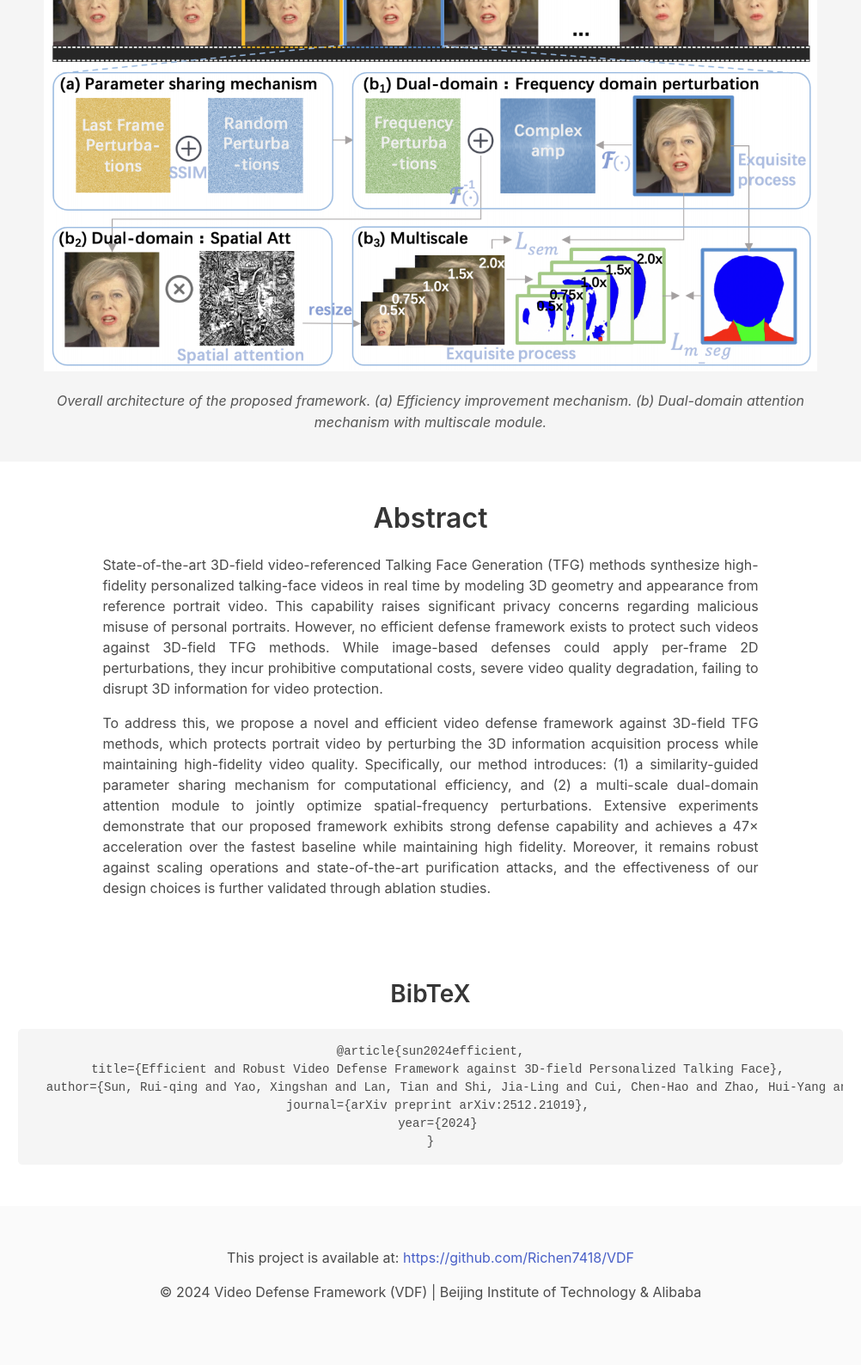
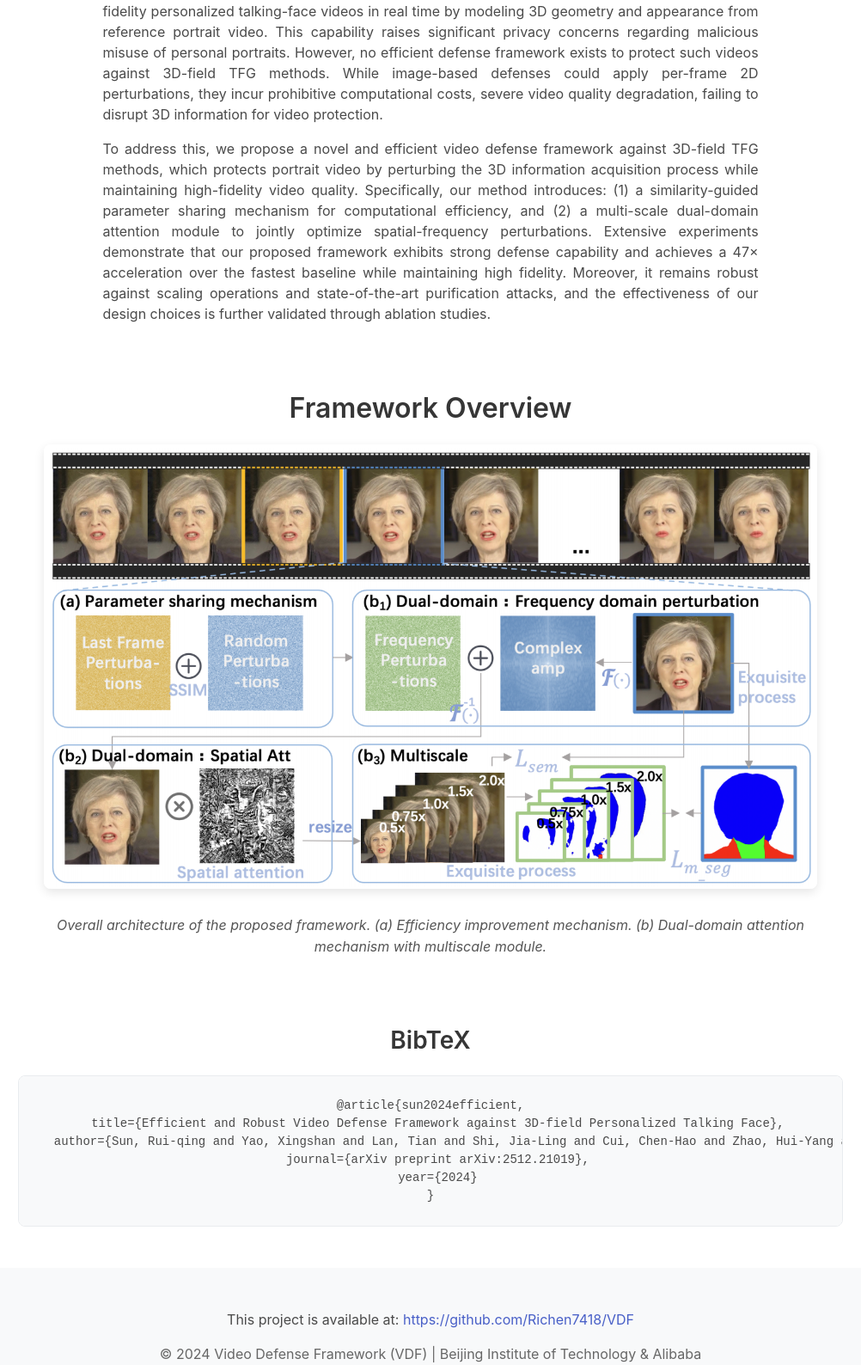
Before and after one commit to ZKaoChi/VDF, a plain HTML site: page index.html in a window 1280 px wide. Shown: the part 1212-2800 px from the top of the page at 86% size, without its empty margins (139-1141 px from the left). Drawn offline with nearby package versions, Linux system fonts and the light colour scheme; some icons are missing; a web font is replaced by a local one.

Commit message:
background

```diff
--- a/index.html
+++ b/index.html
@@ -27,6 +27,10 @@
   <link rel="stylesheet" href="https://cdn.jsdelivr.net/gh/jpswalsh/academicons@1/css/academicons.min.css">
 
   <style>
+    body {
+      background-color: #ffffff;
+    }
+
     .container {
       text-align: center;
     }
@@ -99,6 +103,18 @@
       margin-left: auto;
       margin-right: auto;
     }
+
+    .hero {
+      background-color: #ffffff;
+    }
+
+    .hero.is-light {
+      background-color: #f8f9fa;
+    }
+
+    .footer {
+      background-color: #f8f9fa;
+    }
   </style>
 </head>
 <body>
@@ -128,6 +144,10 @@
               <sup>1</sup>Beijing Institute of Technology,
               <sup>2</sup>Alibaba International Digital Commerce
             </span>
+            <br>
+            <span class="author-block" style="color: #666; margin-top: 0.5rem; display: inline-block;">
+              * Corresponding Authors
+            </span>
           </div>
 
           <div class="column has-text-centered">
@@ -135,7 +155,7 @@
               <!-- Paper PDF Link -->
               <span class="link-block">
                 <a href="https://arxiv.org/abs/2512.21019" target="_blank"
-                   class="external-link button is-normal is-rounded is-dark">
+                   class="external-link button is-normal is-rounded">
                   <span class="icon">
                     <i class="ai ai-arxiv"></i>
                   </span>
@@ -146,7 +166,7 @@
               <!-- Github link -->
               <span class="link-block">
                 <a href="https://github.com/Richen7418/VDF" target="_blank"
-                   class="external-link button is-normal is-rounded is-dark">
+                   class="external-link button is-normal is-rounded">
                   <span class="icon">
                     <i class="fab fa-github"></i>
                   </span>
@@ -169,11 +189,11 @@
       <div class="columns is-centered">
         <div class="column is-two-thirds">
           <div class="item">
-            <video controls style="width: 100%; max-width: 800px; margin: 0 auto;">
+            <video controls style="width: 100%; max-width: 800px; margin: 0 auto; border-radius: 8px; box-shadow: 0 4px 12px rgba(0,0,0,0.1);">
               <source src="src/video/demo.mp4" type="video/mp4">
               Your browser does not support the video tag.
             </video>
-            <div class="figure-caption" style="margin-top: 1rem;">
+            <div class="figure-caption" style="margin-top: 1.5rem;">
               Demonstration of our video defense framework. The video shows the effectiveness of our method in protecting portrait videos while maintaining visual quality.
             </div>
           </div>
@@ -183,27 +203,8 @@
   </div>
 </section>
 
-<!-- Framework Overview -->
-<section class="hero is-small is-light">
-  <div class="hero-body">
-    <div class="container">
-      <h2 class="title is-3">Framework Overview</h2>
-      <div class="columns is-centered">
-        <div class="column is-four-fifths">
-          <div class="item">
-            <img src="src/image/framework.png" alt="VDF Framework Architecture" style="width: 100%; max-width: 900px;">
-            <div class="figure-caption">
-              Overall architecture of the proposed framework. (a) Efficiency improvement mechanism. (b) Dual-domain attention mechanism with multiscale module.
-            </div>
-          </div>
-        </div>
-      </div>
-    </div>
-  </div>
-</section>
-
 <!-- Abstract -->
-<section class="section hero">
+<section class="section">
   <div class="container is-max-desktop">
     <div class="columns is-centered has-text-centered">
       <div class="column is-four-fifths">
@@ -233,11 +234,30 @@
   </div>
 </section>
 
+<!-- Framework Overview -->
+<section class="hero is-small">
+  <div class="hero-body">
+    <div class="container">
+      <h2 class="title is-3">Framework Overview</h2>
+      <div class="columns is-centered">
+        <div class="column is-four-fifths">
+          <div class="item">
+            <img src="src/image/framework.png" alt="VDF Framework Architecture" style="width: 100%; max-width: 900px; border-radius: 8px; box-shadow: 0 4px 12px rgba(0,0,0,0.1);">
+            <div class="figure-caption" style="margin-top: 1.5rem;">
+              Overall architecture of the proposed framework. (a) Efficiency improvement mechanism. (b) Dual-domain attention mechanism with multiscale module.
+            </div>
+          </div>
+        </div>
+      </div>
+    </div>
+  </div>
+</section>
+
 <!-- BibTeX -->
 <section class="section" id="BibTeX">
   <div class="container is-max-desktop content">
     <h2 class="title">BibTeX</h2>
-    <pre style="background-color: #f5f5f5; padding: 1rem; border-radius: 5px; overflow-x: auto;">
+    <pre style="background-color: #f8f9fa; padding: 1.5rem; border-radius: 8px; overflow-x: auto; border: 1px solid #e9ecef;">
 @article{sun2024efficient,
   title={Efficient and Robust Video Defense Framework against 3D-field Personalized Talking Face},
   author={Sun, Rui-qing and Yao, Xingshan and Lan, Tian and Shi, Jia-Ling and Cui, Chen-Hao and Zhao, Hui-Yang and Wu, Zhijing and Yang, Chen and Mao, Xian-Ling},
@@ -256,7 +276,7 @@
             This project is available at:
             <a href="https://github.com/Richen7418/VDF" target="_blank">https://github.com/Richen7418/VDF</a>
           </p>
-          <p style="margin-top: 1rem;">
+          <p style="margin-top: 1rem; color: #666;">
             © 2024 Video Defense Framework (VDF) | Beijing Institute of Technology & Alibaba
           </p>
         </div>
```
